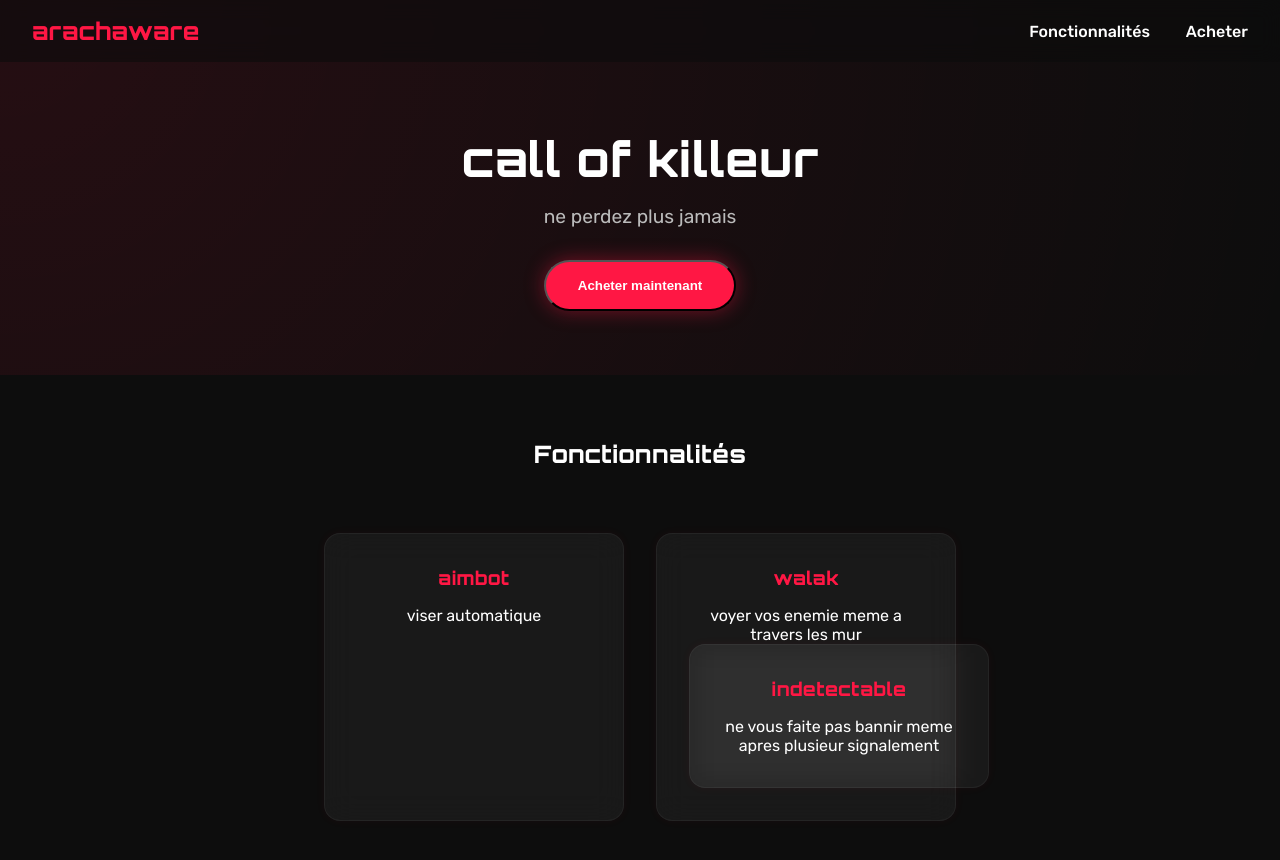
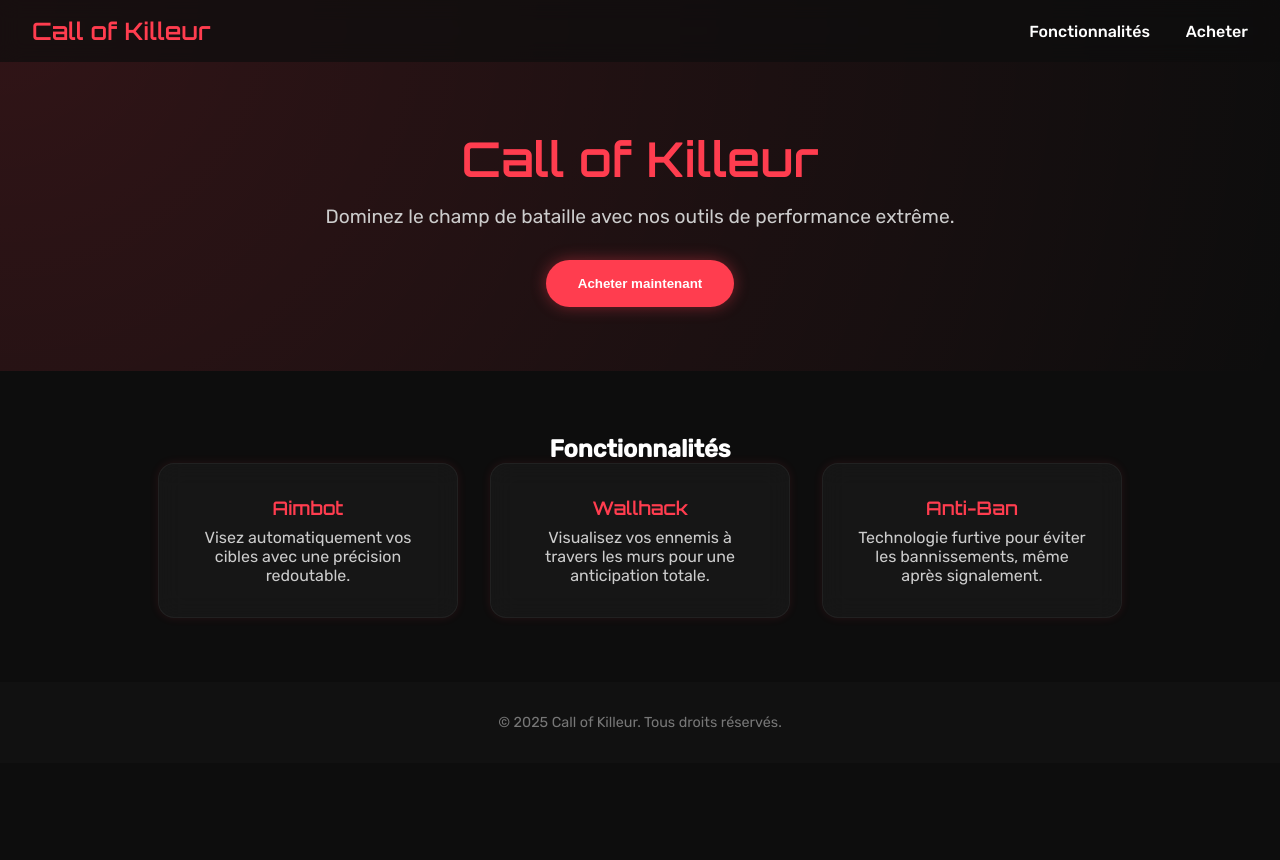
Before and after one commit to arachaware/arachaware, a plain HTML site: page index.html in a window 1280 px wide. After the commit the page ends 800 px from the top, so only its background shows below. Drawn offline with Linux system fonts and the light colour scheme.

Commit message:
Update index.html

```diff
--- a/index.html
+++ b/index.html
@@ -3,56 +3,51 @@
 <head>
   <meta charset="UTF-8" />
   <meta name="viewport" content="width=device-width, initial-scale=1.0"/>
-  <title>call of killeur</title>
-  <link href="https://fonts.googleapis.com/css2?family=Orbitron:wght@600;800&family=Rubik:wght@400;500&display=swap" rel="stylesheet">
+  <title>Call of Killeur</title>
+  <link href="https://fonts.googleapis.com/css2?family=Orbitron:wght@600&family=Rubik:wght@400;500&display=swap" rel="stylesheet">
   <style>
     :root {
-      --red: #ff1744;
+      --red: #ff3d4f;
       --dark: #0d0d0d;
-      --glass: rgba(255, 255, 255, 0.05);
+      --accent: #1e1e1e;
+      --glass: rgba(255, 255, 255, 0.04);
     }
 
     * {
       margin: 0;
       padding: 0;
       box-sizing: border-box;
-      scroll-behavior: smooth;
     }
 
     body {
       font-family: 'Rubik', sans-serif;
       background: var(--dark);
-      color: white;
-      overflow-x: hidden;
-    }
-
-    h1, h2, h3 {
-      font-family: 'Orbitron', sans-serif;
-      letter-spacing: 0.5px;
+      color: #fff;
     }
 
     nav {
       position: fixed;
       top: 0;
       width: 100%;
+      background: rgba(13,13,13,0.7);
       backdrop-filter: blur(10px);
-      background: rgba(13, 13, 13, 0.6);
-      z-index: 10;
       display: flex;
       justify-content: space-between;
       align-items: center;
       padding: 1rem 2rem;
+      z-index: 100;
     }
 
     nav h1 {
+      font-family: 'Orbitron', sans-serif;
       color: var(--red);
       font-size: 1.5rem;
     }
 
     nav a {
-      color: #fff;
+      color: white;
+      text-decoration: none;
       margin-left: 2rem;
-      text-decoration: none;
       font-weight: 500;
       transition: 0.3s;
     }
@@ -64,38 +59,39 @@
     header {
       padding: 8rem 2rem 4rem;
       text-align: center;
-      background: radial-gradient(circle at top left, rgba(255, 23, 68, 0.1), transparent);
+      background: radial-gradient(circle at top left, rgba(255, 61, 79, 0.15), transparent);
     }
 
     header h2 {
+      font-family: 'Orbitron', sans-serif;
       font-size: 3rem;
       margin-bottom: 1rem;
+      color: var(--red);
     }
 
     header p {
       font-size: 1.2rem;
-      color: #bbb;
+      color: #ccc;
       max-width: 700px;
       margin: auto;
     }
 
     .btn {
-      display: inline-block;
       margin-top: 2rem;
       background: var(--red);
       color: white;
       padding: 1rem 2rem;
       border-radius: 50px;
-      text-decoration: none;
-      transition: 0.3s;
-      box-shadow: 0 0 20px rgba(255, 23, 68, 0.4);
+      border: none;
       font-weight: bold;
       cursor: pointer;
+      transition: transform 0.2s, background 0.3s;
+      box-shadow: 0 0 15px rgba(255, 61, 79, 0.4);
     }
 
     .btn:hover {
       background: #c51162;
-      transform: translateY(-3px);
+      transform: translateY(-2px);
     }
 
     section {
@@ -108,34 +104,37 @@
       flex-wrap: wrap;
       justify-content: center;
       gap: 2rem;
-      margin-top: 4rem;
     }
 
     .card {
       background: var(--glass);
-      border: 1px solid rgba(255, 255, 255, 0.05);
+      border: 1px solid rgba(255,255,255,0.05);
+      backdrop-filter: blur(12px);
       border-radius: 1rem;
       padding: 2rem;
       width: 300px;
-      backdrop-filter: blur(15px);
+      box-shadow: 0 0 10px rgba(255, 61, 79, 0.1);
       transition: transform 0.3s, box-shadow 0.3s;
-      box-shadow: 0 0 10px rgba(255, 23, 68, 0.05);
     }
 
     .card:hover {
-      transform: scale(1.03);
-      box-shadow: 0 0 25px rgba(255, 23, 68, 0.2);
+      transform: scale(1.05);
+      box-shadow: 0 0 25px rgba(255, 61, 79, 0.3);
     }
 
     .card h3 {
+      font-family: 'Orbitron', sans-serif;
       color: var(--red);
-      margin-bottom: 1rem;
+      margin-bottom: 0.5rem;
+    }
+
+    .card p {
+      color: #ccc;
     }
 
     #payment-section {
       display: none;
-      padding: 4rem 2rem;
-      background: rgba(255, 255, 255, 0.02);
+      background: rgba(255,255,255,0.02);
     }
 
     form {
@@ -145,44 +144,44 @@
       max-width: 500px;
       margin: auto;
       backdrop-filter: blur(10px);
-      box-shadow: 0 0 20px rgba(255, 23, 68, 0.1);
+      box-shadow: 0 0 20px rgba(255, 61, 79, 0.1);
       text-align: left;
     }
 
     label {
       font-weight: 600;
+      display: block;
+      margin-bottom: 0.5rem;
     }
 
     input {
       padding: 1rem;
       width: 100%;
-      margin: 0.5rem 0 1.5rem 0;
+      margin-bottom: 1.5rem;
+      border-radius: 0.5rem;
       border: none;
-      border-radius: 0.5rem;
-      font-size: 1rem;
-      background: rgba(255,255,255,0.1);
+      background: rgba(255,255,255,0.08);
       color: white;
     }
 
     input::placeholder {
-      color: #ddd;
+      color: #aaa;
     }
 
     .wallet-container {
+      background: #111;
+      padding: 1rem;
+      border-radius: 0.5rem;
       display: flex;
       align-items: center;
       gap: 1rem;
-      background: #111;
-      padding: 1rem;
-      border-radius: 0.5rem;
       font-family: monospace;
       color: var(--red);
-      user-select: text;
     }
 
     .wallet {
+      word-break: break-all;
       flex: 1;
-      word-break: break-all;
     }
 
     .copy-btn {
@@ -191,23 +190,16 @@
       padding: 0.5rem 1rem;
       border-radius: 50px;
       color: white;
-      font-weight: 600;
       cursor: pointer;
-      transition: background 0.3s;
-      box-shadow: 0 0 10px rgba(255,23,68,0.6);
-    }
-
-    .copy-btn:hover {
-      background: #c51162;
+      font-weight: bold;
     }
 
     .copy-msg {
-      margin-left: 1rem;
       color: limegreen;
       font-weight: 600;
+      margin-left: 1rem;
       opacity: 0;
-      transition: opacity 0.4s ease-in-out;
-      user-select: none;
+      transition: opacity 0.4s ease;
     }
 
     .copy-msg.show {
@@ -216,9 +208,10 @@
 
     footer {
       background: #111;
+      padding: 2rem;
       text-align: center;
-      padding: 2rem;
       font-size: 0.9rem;
+      color: #777;
     }
 
     footer a {
@@ -246,7 +239,6 @@
       .copy-msg {
         margin-left: 0;
         margin-top: 0.5rem;
-        text-align: center;
       }
     }
   </style>
@@ -254,7 +246,7 @@
 <body>
 
   <nav>
-    <h1>arachaware</h1>
+    <h1>Call of Killeur</h1>
     <div>
       <a href="#features">Fonctionnalités</a>
       <a href="#" onclick="showPayment()">Acheter</a>
@@ -262,8 +254,8 @@
   </nav>
 
   <header>
-    <h2>call of killeur</h2>
-    <p>ne perdez plus jamais</p>
+    <h2>Call of Killeur</h2>
+    <p>Dominez le champ de bataille avec nos outils de performance extrême.</p>
     <button class="btn" onclick="showPayment()">Acheter maintenant</button>
   </header>
 
@@ -271,26 +263,27 @@
     <h2>Fonctionnalités</h2>
     <div class="features">
       <div class="card">
-        <h3>aimbot</h3>
-        <p>viser automatique</p>
+        <h3>Aimbot</h3>
+        <p>Visez automatiquement vos cibles avec une précision redoutable.</p>
       </div>
       <div class="card">
-        <h3>walak</h3>
-        <p>voyer vos enemie meme a travers les mur<p>
+        <h3>Wallhack</h3>
+        <p>Visualisez vos ennemis à travers les murs pour une anticipation totale.</p>
+      </div>
       <div class="card">
-        <h3>indetectable</h3>
-        <p>ne vous faite pas bannir meme apres plusieur signalement </p>
+        <h3>Anti-Ban</h3>
+        <p>Technologie furtive pour éviter les bannissements, même après signalement.</p>
       </div>
     </div>
   </section>
 
   <section id="payment-section">
-    <h2>Acheter call of killeur</h2>
+    <h2>Acheter Call of Killeur</h2>
     <form>
-      <label for="email">Votre adresse e-mail :</label>
-      <input id="email" type="email" placeholder="email@example.com" required>
+      <label for="email">Adresse e-mail :</label>
+      <input type="email" id="email" placeholder="votre.email@example.com" required>
 
-      <p>Envoyez <strong>79 usd en SOL</strong> à l’adresse suivante :</p>
+      <p>Envoyez <strong>79 USD en SOL</strong> à l'adresse suivante :</p>
 
       <div class="wallet-container">
         <div class="wallet" id="wallet-address">SyttRuok9zQr4Kp93f58D8zHuerckFYrUy86sCd4YMK</div>
@@ -298,9 +291,13 @@
         <div id="copy-msg" class="copy-msg">Copié !</div>
       </div>
 
-      <p style="margin-top: 1rem;">Après réception, vous recevrez le logiciel et la webapp de configuration dans un delais de 24h par e-mail.</p>
+      <p style="margin-top: 1rem;">Une fois le paiement validé, vous recevrez l'outil et les instructions dans les 24h.</p>
     </form>
   </section>
+
+  <footer>
+    &copy; 2025 Call of Killeur. Tous droits réservés.
+  </footer>
 
   <script>
     function showPayment() {
```
